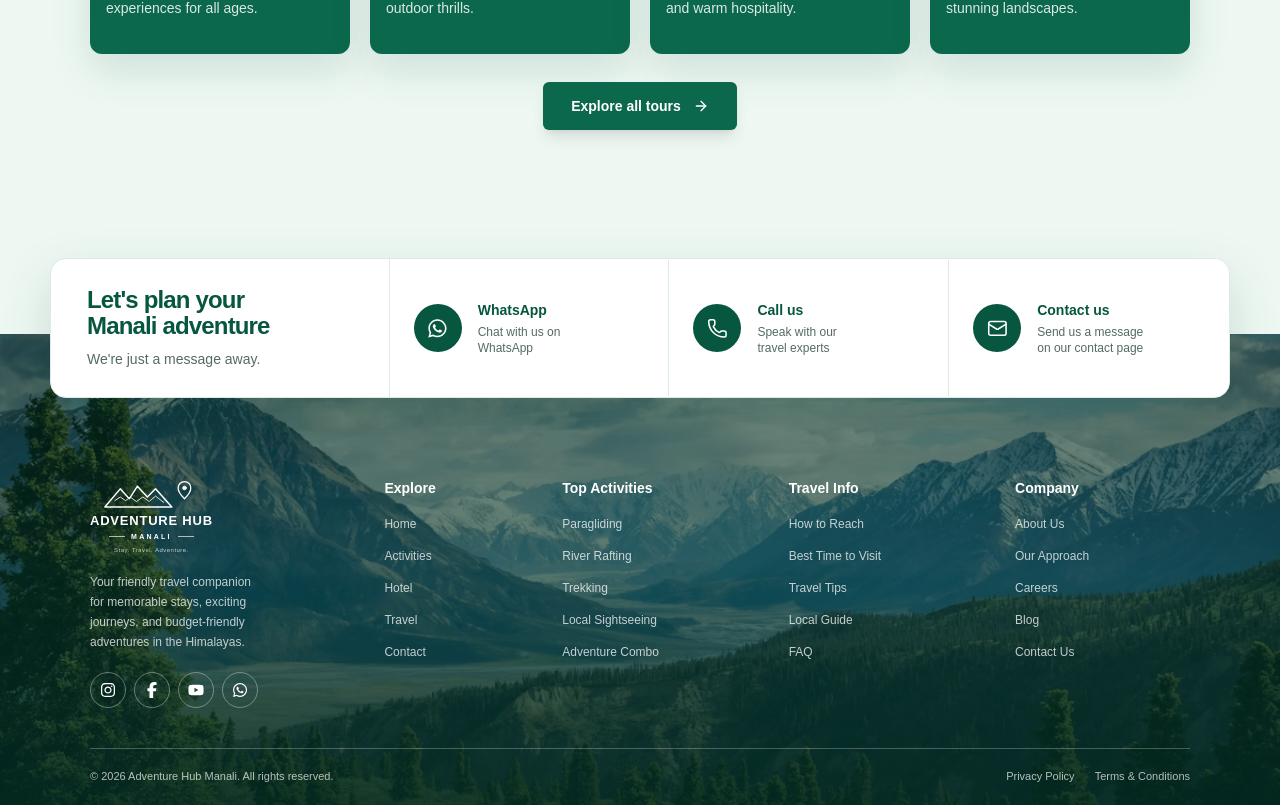
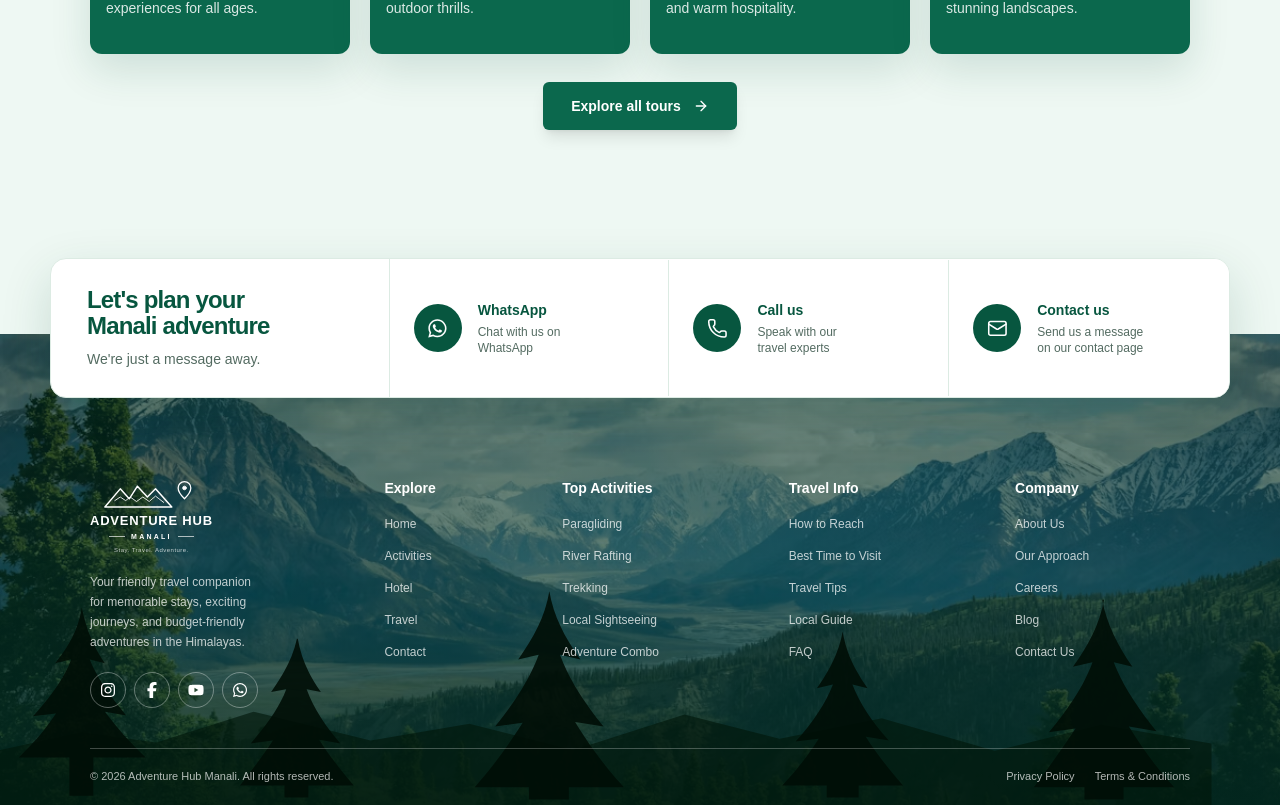
Before and after one commit to ArushKhasru/Adventure_Hub_Manali, a Next.js app: page / in a window 1280 px wide. Shown: the part 4763-5568 px from the top of the page. Built offline with nearby package versions, Linux system fonts and the light colour scheme; a web font is replaced by a local one.

Commit message:
Add animated footer forest

```diff
--- a/components/Footer.tsx
+++ b/components/Footer.tsx
@@ -89,6 +89,43 @@ function FooterMark() {
   );
 }
 
+function FooterForestMotion() {
+  return (
+    <div
+      aria-hidden="true"
+      className="pointer-events-none absolute inset-x-0 bottom-0 z-[1] h-44 overflow-hidden sm:h-56"
+    >
+      <svg viewBox="0 0 1440 240" preserveAspectRatio="none" className="size-full">
+        <path
+          d="M0 181 92 162l84 11 109-33 132 31 111-18 117 28 125-38 107 26 115-22 127 35 120-28 124 20v76H0Z"
+          fill="oklch(17% 0.045 164 / 0.64)"
+        />
+        <g fill="oklch(14% 0.04 164 / 0.9)">
+          <g>
+            <animateTransform className="motion-reduce:hidden" attributeName="transform" type="rotate" values="0 92 230;1.8 92 230;2.7 92 230;1.8 92 230;0 92 230" dur="8s" repeatCount="indefinite" />
+            <path d="M92 28c-4 25-15 42-30 60l18-4c-7 19-23 40-43 61l26-3c-12 17-25 32-42 47h57v41h27v-41h59c-19-17-34-34-46-49l24 4c-18-21-33-40-41-60l17 4C105 70 97 52 92 28Z" />
+          </g>
+          <g>
+            <animateTransform className="motion-reduce:hidden" attributeName="transform" type="rotate" values="0 334 232;1.4 334 232;2.1 334 232;1.4 334 232;0 334 232" dur="9.5s" begin="-2s" repeatCount="indefinite" />
+            <path d="M334 62c-5 22-16 39-29 57l17-3c-7 18-20 36-40 58l25-3c-11 16-23 31-37 48h50v13h27v-13h51c-16-18-29-34-39-49l24 4c-17-19-30-37-38-58l16 3c-14-19-22-36-26-57Z" />
+          </g>
+          <g>
+            <animateTransform className="motion-reduce:hidden" attributeName="transform" type="rotate" values="0 618 234;2 618 234;3 618 234;2 618 234;0 618 234" dur="8.5s" begin="-4s" repeatCount="indefinite" />
+            <path d="M618 11c-5 28-18 50-35 73l23-5c-9 24-27 51-49 77l31-4c-14 21-31 44-54 69h61v13h45v-13h62c-24-25-41-48-55-70l32 5c-23-27-40-53-49-77l23 5c-18-24-30-46-35-73Z" />
+          </g>
+          <g>
+            <animateTransform className="motion-reduce:hidden" attributeName="transform" type="rotate" values="0 948 232;1.6 948 232;2.5 948 232;1.6 948 232;0 948 232" dur="10s" begin="-1s" repeatCount="indefinite" />
+            <path d="M948 54c-4 22-15 42-29 61l18-4c-8 20-22 40-42 61l26-3c-12 18-25 34-41 50h50v13h36v-13h50c-18-19-31-36-42-52l26 4c-19-20-33-40-41-60l17 4c-14-19-24-38-28-61Z" />
+          </g>
+          <g>
+            <animateTransform className="motion-reduce:hidden" attributeName="transform" type="rotate" values="0 1242 234;1.5 1242 234;2.3 1242 234;1.5 1242 234;0 1242 234" dur="9s" begin="-5s" repeatCount="indefinite" />
+            <path d="M1242 20c-5 27-18 49-35 72l22-5c-9 24-26 49-49 75l30-4c-14 20-30 42-47 63h57v13h44v-13h57c-22-23-38-45-51-65l31 5c-22-26-39-51-48-74l21 5c-17-24-29-46-34-72Z" />
+          </g>
+        </g>
+      </svg>
+    </div>
+  );
+}
 type FooterColumnProps = {
   title: string;
   links: Array<{
@@ -270,6 +307,8 @@ export default function Footer() {
         className="absolute inset-0 bg-gradient-to-b from-[#07563f]/30 via-[#064d39]/45 to-[#032f25]/80"
       />
 
+      <FooterForestMotion />
+
       <div className="relative z-10 mx-auto w-full max-w-[1180px] px-5 sm:px-8 lg:px-10">
         <MobileFooter />
         <DesktopFooter />
```
